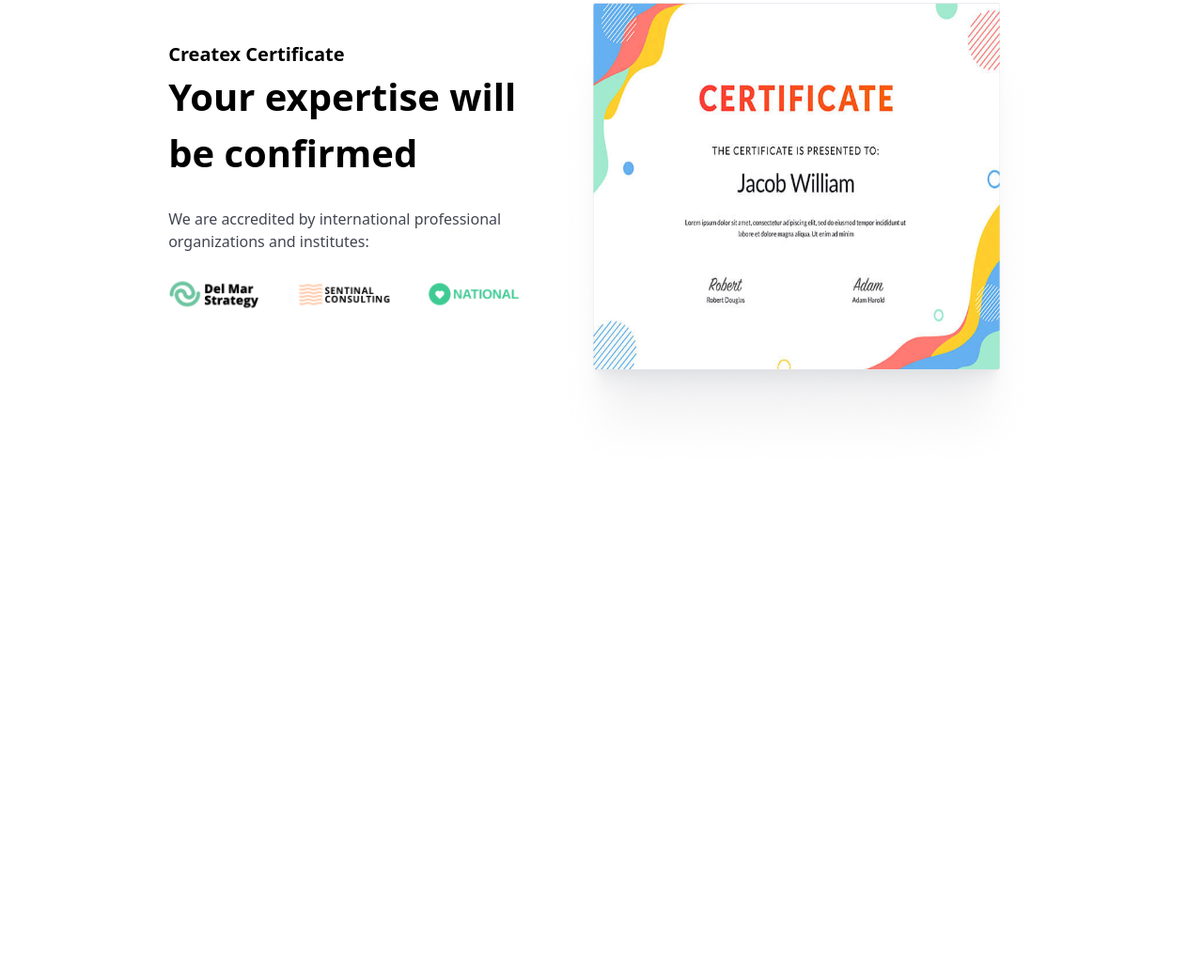
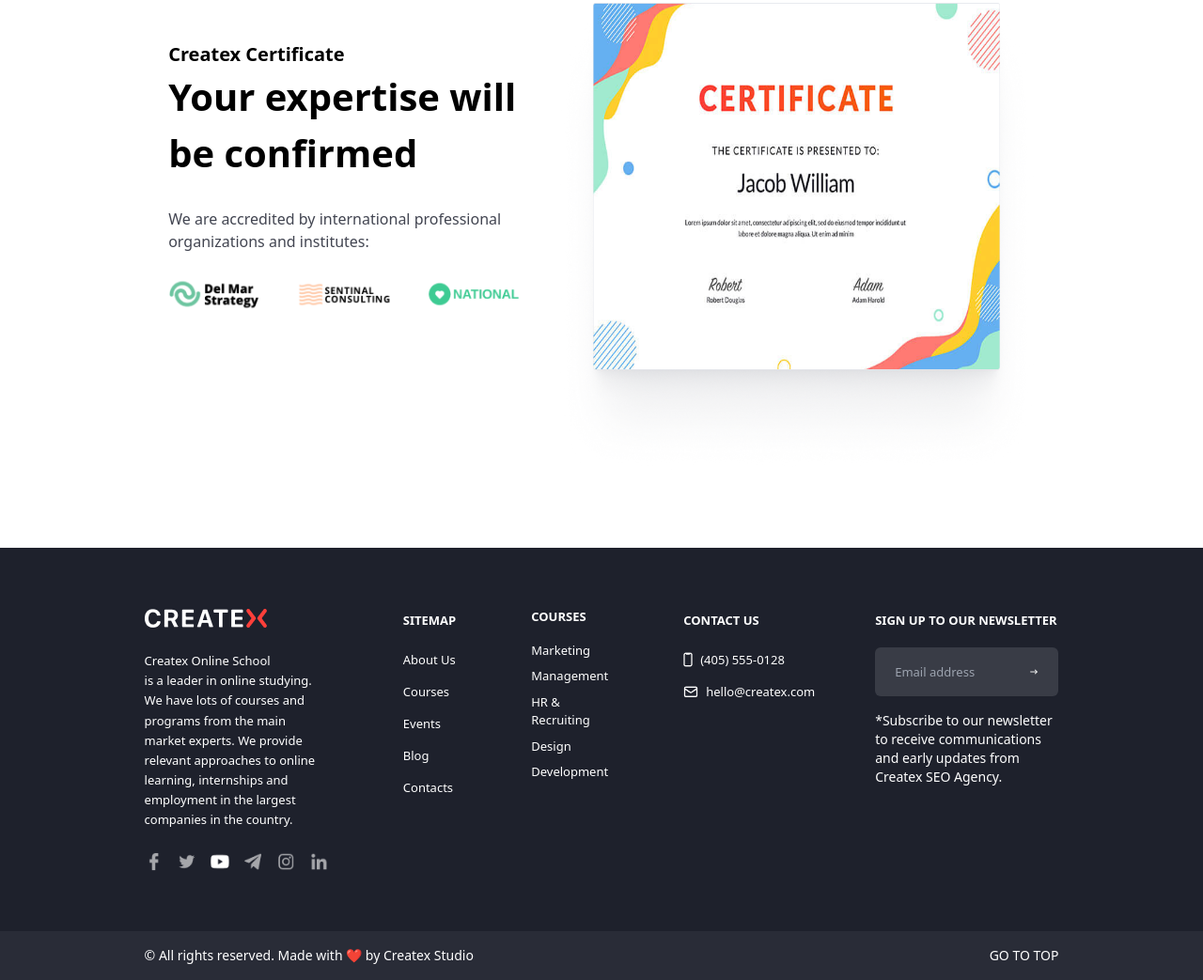
Before and after one commit to Bushra-2024/Exam-Project, a website: page src/Courses.html in a window 1280 px wide. Shown: the part 2241-3284 px from the top of the page at 94% size. Before the commit the page ends 2824 px from the top, so only its background shows below. Drawn offline with Linux system fonts and the light colour scheme.

Commit message:
last changes for courses

```diff
--- a/src/Courses.html
+++ b/src/Courses.html
@@ -193,6 +193,71 @@
         <img src="./img/image (1).png" alt="" class="lg:w-[55%] lg:h-[500px]">
     </section>
 
+    <footer class="text-white">
+        <div class="bg-[#1E212C] px-[6%] lg:px-[12%] py-16 flex flex-col lg:flex-row gap-10 lg:gap-20 text-[13px]">
+            <div class="lg:w-[30%]">
+                <img src="./img/logo3.png" alt="Createx Logo" class="mb-6">
+                <p class="leading-relaxed mb-6">
+                    Createx Online School is a leader in online studying. We have lots of courses and programs from the
+                    main market experts. We provide relevant approaches to online learning, internships and employment
+                    in the largest companies in the country.
+                </p>
+                <img src="./img/socials.png" alt="Social Media Links">
+            </div>
+            <div class="leading-loose">
+                <h4 class="font-bold mb-4">SITEMAP</h4>
+                <ul class="space-y-2">
+                    <li>About Us</li>
+                    <li>Courses</li>
+                    <li>Events</li>
+                    <li>Blog</li>
+                    <li>Contacts</li>
+                </ul>
+            </div>
+
+            <div>
+                <h4 class="font-bold mb-4">COURSES</h4>
+                <ul class="space-y-2">
+                    <li>Marketing</li>
+                    <li>Management</li>
+                    <li>HR & Recruiting</li>
+                    <li>Design</li>
+                    <li>Development</li>
+                </ul>
+            </div>
+            <div class="leading-loose">
+                <h4 class="font-bold mb-4">CONTACT US</h4>
+                <ul class="space-y-2">
+                    <li class="flex items-center gap-2">
+                        <img src="./img/Rectangle (Stroke).png" alt="Phone Icon">(405) 555-0128
+                    </li>
+                    <li class="flex items-center gap-2">
+                        <img src="./img/Mail.png" alt="Mail Icon">hello@createx.com
+                    </li>
+                </ul>
+            </div>
+            <div class="leading-loose lg:w-[30%]">
+                <h4 class="font-bold mb-4">SIGN UP TO OUR NEWSLETTER</h4>
+                <div class="flex items-center rounded-md overflow-hidden mb-4 bg-[#393C46] p-[5px]">
+                    <input
+                        type="text"
+                        placeholder="Email address"
+                        class="py-2 px-4 w-full bg-[#393C46] outline-none"
+                    >
+                    <button>
+                        <img src="./img/Right.png" alt="" class="pr-4">
+                    </button>
+                </div>
+                <p class="text-sm">
+                    *Subscribe to our newsletter to receive communications and early updates from Createx SEO Agency.
+                </p>
+            </div>
+        </div>
+        <div class="bg-[#292C37] flex flex-col lg:flex-row justify-between py-4 text-sm px-[6%] lg:px-[12%]">
+            <p>© All rights reserved. Made with ❤️ by Createx Studio</p>
+            <p class="mt-2 lg:mt-0 text-center lg:text-right">GO TO TOP</p>
+        </div>
+    </footer>
 </body>
 
 </html>
```
